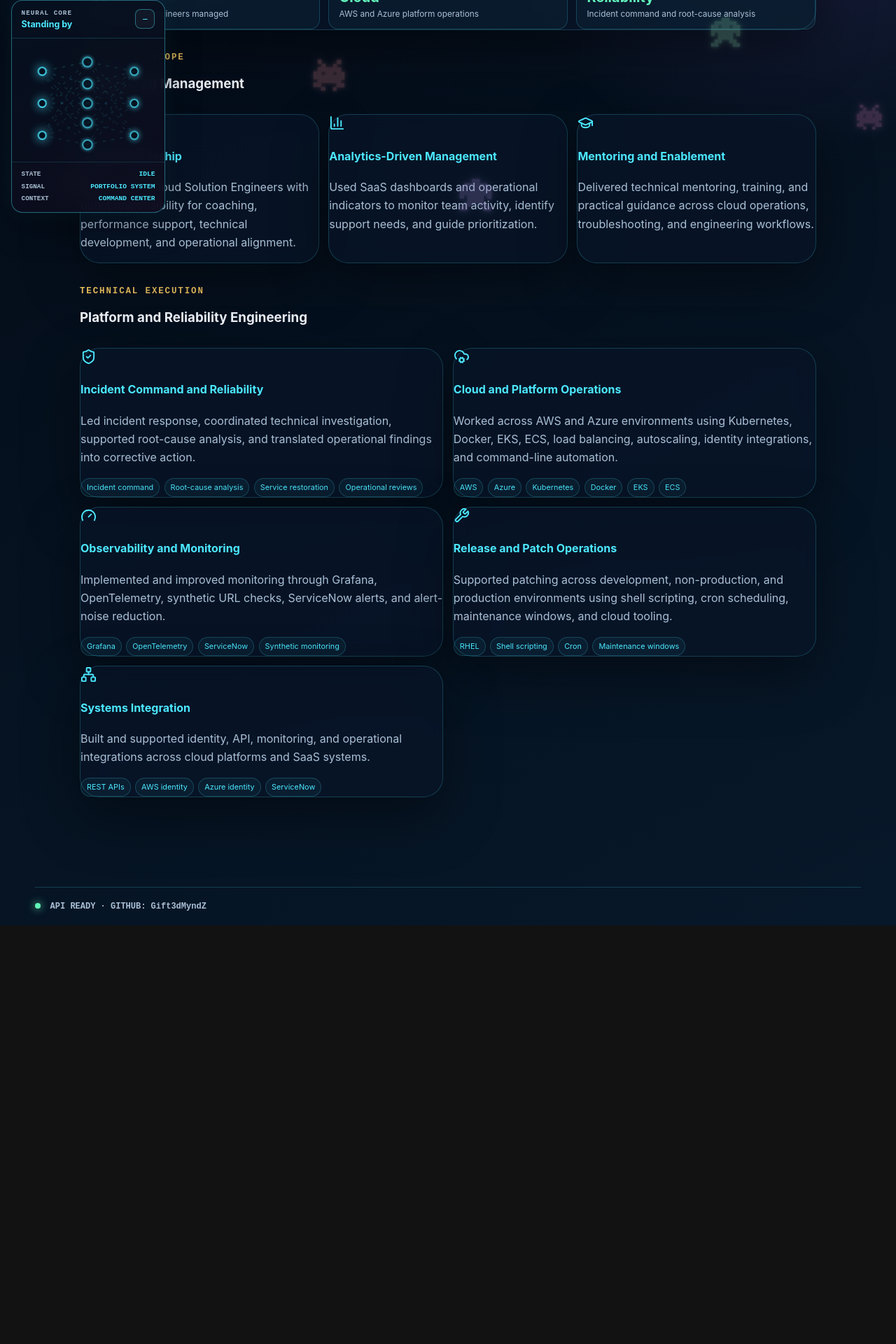
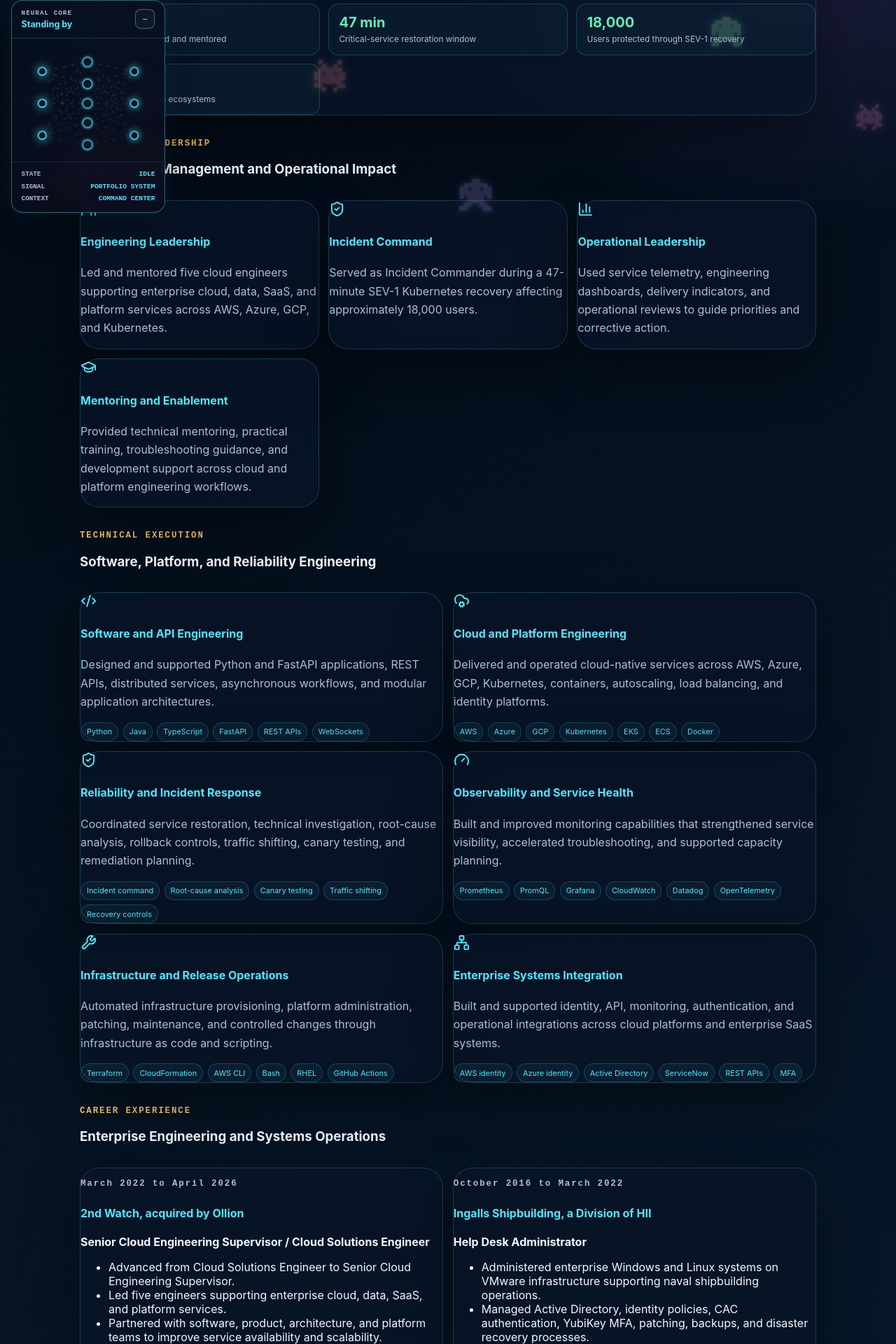
Before and after one commit to Gift3dMyndZ/Gift3dMyndZ.github.io, a React (Vite) app: page /experience in a window 1280 px wide. Shown: the part 480-2400 px from the top of the page at 70% size. Before the commit the page ends 1802 px from the top, so only its background shows below. Built offline with nearby package versions, Linux system fonts and the light colour scheme.

Commit message:
feat: align professional experience with executive resume

```diff
--- a/src/pages/ExperiencePage.tsx
+++ b/src/pages/ExperiencePage.tsx
@@ -1,6 +1,7 @@
 import {
   BarChart3,
   CloudCog,
+  Code2,
   Gauge,
   GraduationCap,
   Network,
@@ -12,85 +13,145 @@ import {
 const leadershipHighlights = [
   {
     icon: Users,
-    title: 'People Leadership',
+    title: 'Engineering Leadership',
     description:
-      'Managed 36 Cloud Solution Engineers with direct responsibility for coaching, performance support, technical development, and operational alignment.',
+      'Led and mentored five cloud engineers supporting enterprise cloud, data, SaaS, and platform services across AWS, Azure, GCP, and Kubernetes.',
+  },
+  {
+    icon: ShieldCheck,
+    title: 'Incident Command',
+    description:
+      'Served as Incident Commander during a 47-minute SEV-1 Kubernetes recovery affecting approximately 18,000 users.',
   },
   {
     icon: BarChart3,
-    title: 'Analytics-Driven Management',
+    title: 'Operational Leadership',
     description:
-      'Used SaaS dashboards and operational indicators to monitor team activity, identify support needs, and guide prioritization.',
+      'Used service telemetry, engineering dashboards, delivery indicators, and operational reviews to guide priorities and corrective action.',
   },
   {
     icon: GraduationCap,
     title: 'Mentoring and Enablement',
     description:
-      'Delivered technical mentoring, training, and practical guidance across cloud operations, troubleshooting, and engineering workflows.',
+      'Provided technical mentoring, practical training, troubleshooting guidance, and development support across cloud and platform engineering workflows.',
   },
 ];
 
 const engineeringHighlights = [
   {
-    icon: ShieldCheck,
-    title: 'Incident Command and Reliability',
+    icon: Code2,
+    title: 'Software and API Engineering',
     description:
-      'Led incident response, coordinated technical investigation, supported root-cause analysis, and translated operational findings into corrective action.',
+      'Designed and supported Python and FastAPI applications, REST APIs, distributed services, asynchronous workflows, and modular application architectures.',
     technologies: [
-      'Incident command',
-      'Root-cause analysis',
-      'Service restoration',
-      'Operational reviews',
+      'Python',
+      'Java',
+      'TypeScript',
+      'FastAPI',
+      'REST APIs',
+      'WebSockets',
     ],
   },
   {
     icon: CloudCog,
-    title: 'Cloud and Platform Operations',
+    title: 'Cloud and Platform Engineering',
     description:
-      'Worked across AWS and Azure environments using Kubernetes, Docker, EKS, ECS, load balancing, autoscaling, identity integrations, and command-line automation.',
+      'Delivered and operated cloud-native services across AWS, Azure, GCP, Kubernetes, containers, autoscaling, load balancing, and identity platforms.',
     technologies: [
       'AWS',
       'Azure',
+      'GCP',
       'Kubernetes',
-      'Docker',
       'EKS',
       'ECS',
+      'Docker',
+    ],
+  },
+  {
+    icon: ShieldCheck,
+    title: 'Reliability and Incident Response',
+    description:
+      'Coordinated service restoration, technical investigation, root-cause analysis, rollback controls, traffic shifting, canary testing, and remediation planning.',
+    technologies: [
+      'Incident command',
+      'Root-cause analysis',
+      'Canary testing',
+      'Traffic shifting',
+      'Recovery controls',
     ],
   },
   {
     icon: Gauge,
-    title: 'Observability and Monitoring',
+    title: 'Observability and Service Health',
     description:
-      'Implemented and improved monitoring through Grafana, OpenTelemetry, synthetic URL checks, ServiceNow alerts, and alert-noise reduction.',
+      'Built and improved monitoring capabilities that strengthened service visibility, accelerated troubleshooting, and supported capacity planning.',
     technologies: [
+      'Prometheus',
+      'PromQL',
       'Grafana',
+      'CloudWatch',
+      'Datadog',
       'OpenTelemetry',
-      'ServiceNow',
-      'Synthetic monitoring',
     ],
   },
   {
     icon: Wrench,
-    title: 'Release and Patch Operations',
+    title: 'Infrastructure and Release Operations',
     description:
-      'Supported patching across development, non-production, and production environments using shell scripting, cron scheduling, maintenance windows, and cloud tooling.',
+      'Automated infrastructure provisioning, platform administration, patching, maintenance, and controlled changes through infrastructure as code and scripting.',
     technologies: [
+      'Terraform',
+      'CloudFormation',
+      'AWS CLI',
+      'Bash',
       'RHEL',
-      'Shell scripting',
-      'Cron',
-      'Maintenance windows',
+      'GitHub Actions',
     ],
   },
   {
     icon: Network,
-    title: 'Systems Integration',
+    title: 'Enterprise Systems Integration',
     description:
-      'Built and supported identity, API, monitoring, and operational integrations across cloud platforms and SaaS systems.',
+      'Built and supported identity, API, monitoring, authentication, and operational integrations across cloud platforms and enterprise SaaS systems.',
     technologies: [
-      'REST APIs',
       'AWS identity',
       'Azure identity',
+      'Active Directory',
       'ServiceNow',
+      'REST APIs',
+      'MFA',
+    ],
+  },
+];
+
+const careerExperience = [
+  {
+    organization:
+      '2nd Watch, acquired by Ollion',
+    role:
+      'Senior Cloud Engineering Supervisor / Cloud Solutions Engineer',
+    period:
+      'March 2022 to April 2026',
+    highlights: [
+      'Advanced from Cloud Solutions Engineer to Senior Cloud Engineering Supervisor.',
+      'Led five engineers supporting enterprise cloud, data, SaaS, and platform services.',
+      'Partnered with software, product, architecture, and platform teams to improve service availability and scalability.',
+      'Directed incident response and remediation across Kubernetes and cloud-native environments.',
+      'Automated infrastructure and platform workflows through Terraform, CloudFormation, cloud command-line tools, scripting, and CI/CD practices.',
+    ],
+  },
+  {
+    organization:
+      'Ingalls Shipbuilding, a Division of HII',
+    role:
+      'Help Desk Administrator',
+    period:
+      'October 2016 to March 2022',
+    highlights: [
+      'Administered enterprise Windows and Linux systems on VMware infrastructure supporting naval shipbuilding operations.',
+      'Managed Active Directory, identity policies, CAC authentication, YubiKey MFA, patching, backups, and disaster recovery processes.',
+      'Supported secure access, controlled change management, maintenance, troubleshooting, and performance tuning.',
+      'Automated system-administration workflows through PowerShell and scheduled jobs.',
     ],
   },
 ];
@@ -99,36 +160,60 @@ export function ExperiencePage() {
   return (
     <section className="page professional-page">
       <header className="panel professional-hero">
-        <p className="eyebrow">LEADERSHIP AND DELIVERY</p>
+        <p className="eyebrow">
+          ENGINEERING LEADERSHIP AND DELIVERY
+        </p>
+
         <h2>Professional Experience</h2>
+
         <p className="lead">
-          Cloud engineering leadership grounded in hands-on
-          platform operations, reliability, observability,
-          incident management, and technical enablement.
+          Senior software engineering and cloud platform
+          leadership grounded in hands-on application
+          delivery, distributed systems, reliability,
+          observability, incident command, and enterprise
+          technology operations.
         </p>
 
         <div className="professional-summary-grid">
           <article>
-            <strong>36</strong>
-            <span>Cloud Solution Engineers managed</span>
+            <strong>5</strong>
+            <span>
+              Cloud engineers led and mentored
+            </span>
           </article>
 
           <article>
-            <strong>Cloud</strong>
-            <span>AWS and Azure platform operations</span>
+            <strong>47 min</strong>
+            <span>
+              Critical-service restoration window
+            </span>
           </article>
 
           <article>
-            <strong>Reliability</strong>
-            <span>Incident command and root-cause analysis</span>
+            <strong>18,000</strong>
+            <span>
+              Users protected through SEV-1 recovery
+            </span>
+          </article>
+
+          <article>
+            <strong>4</strong>
+            <span>
+              Cloud and platform ecosystems
+            </span>
           </article>
         </div>
       </header>
 
       <section className="professional-section">
         <div className="section-heading">
-          <p className="eyebrow">LEADERSHIP SCOPE</p>
-          <h3>Engineering Management</h3>
+          <p className="eyebrow">
+            EXECUTIVE LEADERSHIP
+          </p>
+
+          <h3>
+            Engineering Management and Operational Impact
+          </h3>
         </div>
 
         <div className="professional-card-grid">
@@ -136,9 +221,17 @@ export function ExperiencePage() {
             const Icon = item.icon;
 
             return (
-              <article className="panel professional-card" key={item.title}>
-                <Icon aria-hidden="true" size={23} />
+              <article
+                className="panel professional-card"
+                key={item.title}
+              >
+                <Icon
+                  aria-hidden="true"
+                  size={23}
+                />
+
                 <h4>{item.title}</h4>
+
                 <p>{item.description}</p>
               </article>
             );
@@ -148,8 +241,13 @@ export function ExperiencePage() {
 
       <section className="professional-section">
         <div className="section-heading">
-          <p className="eyebrow">TECHNICAL EXECUTION</p>
-          <h3>Platform and Reliability Engineering</h3>
+          <p className="eyebrow">
+            TECHNICAL EXECUTION
+          </p>
+
+          <h3>
+            Software, Platform, and Reliability Engineering
+          </h3>
         </div>
 
         <div className="professional-card-grid two-column">
@@ -157,21 +255,72 @@ export function ExperiencePage() {
             const Icon = item.icon;
 
             return (
-              <article className="panel professional-card" key={item.title}>
-                <Icon aria-hidden="true" size={23} />
+              <article
+                className="panel professional-card"
+                key={item.title}
+              >
+                <Icon
+                  aria-hidden="true"
+                  size={23}
+                />
+
                 <h4>{item.title}</h4>
+
                 <p>{item.description}</p>
 
                 <div className="professional-tags">
-                  {item.technologies.map(technology => (
-                    <span key={technology}>{technology}</span>
-                  ))}
+                  {item.technologies.map(
+                    technology => (
+                      <span key={technology}>
+                        {technology}
+                      </span>
+                    ),
+                  )}
                 </div>
               </article>
             );
           })}
         </div>
       </section>
+
+      <section className="professional-section">
+        <div className="section-heading">
+          <p className="eyebrow">
+            CAREER EXPERIENCE
+          </p>
+
+          <h3>
+            Enterprise Engineering and Systems Operations
+          </h3>
+        </div>
+
+        <div className="professional-card-grid two-column">
+          {careerExperience.map(experience => (
+            <article
+              className="panel professional-card"
+              key={experience.organization}
+            >
+              <p className="eyebrow">
+                {experience.period}
+              </p>
+
+              <h4>{experience.organization}</h4>
+
+              <strong>{experience.role}</strong>
+
+              <ul>
+                {experience.highlights.map(
+                  highlight => (
+                    <li key={highlight}>
+                      {highlight}
+                    </li>
+                  ),
+                )}
+              </ul>
+            </article>
+          ))}
+        </div>
+      </section>
     </section>
   );
 }
```
